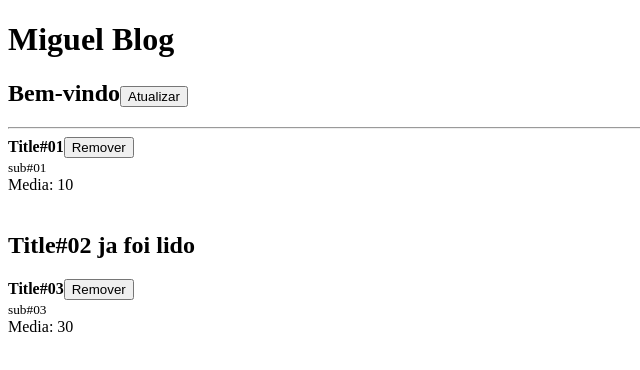
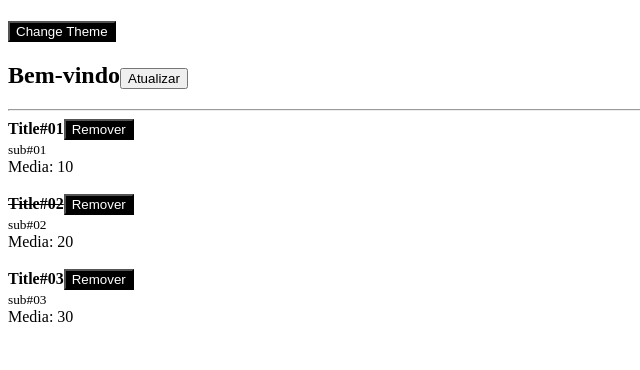
Before and after one commit to migueldelgg/react-jstack, a React app: page / in a window 1280 px wide. Shown: the top 370 px of the page, without its empty margins (0-640 px from the left). Built offline with nearby package versions, Linux system fonts and the light colour scheme.

Commit message:
Adicionado ThemeContext e refatoração de componentes

```diff
--- a/src/App.js
+++ b/src/App.js
@@ -1,12 +1,12 @@
 // Functional Component
-import React, { Fragment, useState } from "react";
+import React, { useState } from "react";
 
 import Header from "./Header.js";
 import Post from './Post.js'
+import { ThemeProvider } from "./ThemeContext.js";
 
 // Props -> Propriedades
 function App() {
-
   const [posts, setPosts] = useState([
     { id: Math.random(), title: "Title#01", subtitle: "sub#01", likes: 20, read: false },
     { id: Math.random(), title: "Title#02", subtitle: "sub#02", likes: 40, read: true },
@@ -32,8 +32,8 @@
   }
 
   return (
-    <>
-      <Header title={"Miguel Blog"}>
+    <ThemeProvider>
+      <Header>
         <h2>
           Bem-vindo
           <button onClick={handleRefresh}>Atualizar</button>
@@ -48,7 +48,7 @@
           post={post}
         />
       ))}
-    </>
+    </ThemeProvider>
   )
 }
 
--- /dev/null
+++ b/src/Button.js
@@ -0,0 +1,25 @@
+import React, { useContext } from "react";
+import PropTypes from "prop-types";
+
+import { ThemeContext } from './ThemeContext';
+
+export default function Button(props) {
+  const { theme } = useContext(ThemeContext);
+
+  return (
+    <button
+      onClick={props.onClick}
+      style={{
+        color: theme === 'dark' ? '#fff' : '#000',
+        background: theme === 'dark' ? '#000' : '#fff'
+      }}
+    >
+      {props.children}
+    </button>
+  )
+}
+
+Button.propTypes = {
+  children: PropTypes.node.isRequired,
+  onClick: PropTypes.func.isRequired
+};
--- a/src/Header.js
+++ b/src/Header.js
@@ -1,11 +1,19 @@
-import React from "react";
+import React, { useContext } from "react";
 import PropTypes from "prop-types";
+import Button from "./Button";
 
-export default function Header({ title, children }) {
+import { ThemeContext } from './ThemeContext';
+
+export default function Header(props) {
+  const { onToggleTheme } = useContext(ThemeContext);
+
   return (
     <>
-      <h1>{title}</h1>
-      {children}
+      <h1>{props.title}</h1>
+      <Button onClick={onToggleTheme}>
+        Change Theme
+      </Button>
+      {props.children}
     </>
   )
 }
--- a/src/Post.js
+++ b/src/Post.js
@@ -1,20 +1,19 @@
 import React from "react";
 import PropTypes from "prop-types";
+import PostHeader from "./PostHeader";
 
 export default function Post(props) {
-  if(props.post.read) {
-    return <h2>{props.post.title} ja foi lido</h2>
-  }
-
   return (
     <>
       <article>
-        <strong>
-          {props.post.read ? <s>{props.post.title}</s> : props.post.title}
-        </strong>
-        <button onClick={() => props.onRemove(props.post.id)}>
-          Remover
-        </button>
+        <PostHeader
+          onRemove={props.onRemove}
+          post={{
+            id: props.post.id,
+            title: props.post.title,
+            read: props.post.read
+          }}
+        />
         <br />
         <small>{props.post.subtitle}</small>
         <br />
--- /dev/null
+++ b/src/PostHeader.js
@@ -0,0 +1,27 @@
+import React from "react";
+import PropTypes from "prop-types";
+import Button from "./Button";
+
+export default function PostHeader(props) {
+  return (
+    <>
+      <strong>
+        {props.post.read ? <s>{props.post.title}</s> : props.post.title}
+      </strong>
+      <Button
+      onClick={() => props.onRemove(props.post.id)}
+      >
+        Remover
+      </Button>
+    </>
+  )
+}
+
+PostHeader.propTypes = {
+  onRemove: PropTypes.func.isRequired,
+  post: PropTypes.shape({
+    id: PropTypes.number.isRequired,
+    title: PropTypes.string.isRequired,
+    read: PropTypes.bool.isRequired,
+  }).isRequired
+};
--- /dev/null
+++ b/src/ThemeContext.js
@@ -0,0 +1,23 @@
+import React, { useState, createContext } from "react";
+
+export const ThemeContext = createContext('dark');
+
+export function ThemeProvider(props) {
+  const [theme, setTheme] = useState('dark');
+
+  function handleToggleTheme() {
+    setTheme((prevState) =>
+      prevState === 'dark' ? 'light' : 'dark'
+    );
+  }
+
+  return (
+    <ThemeContext.Provider
+      value={{
+        theme,
+        onToggleTheme: handleToggleTheme
+      }}>
+      {props.children}
+    </ThemeContext.Provider>
+  )
+}
```
